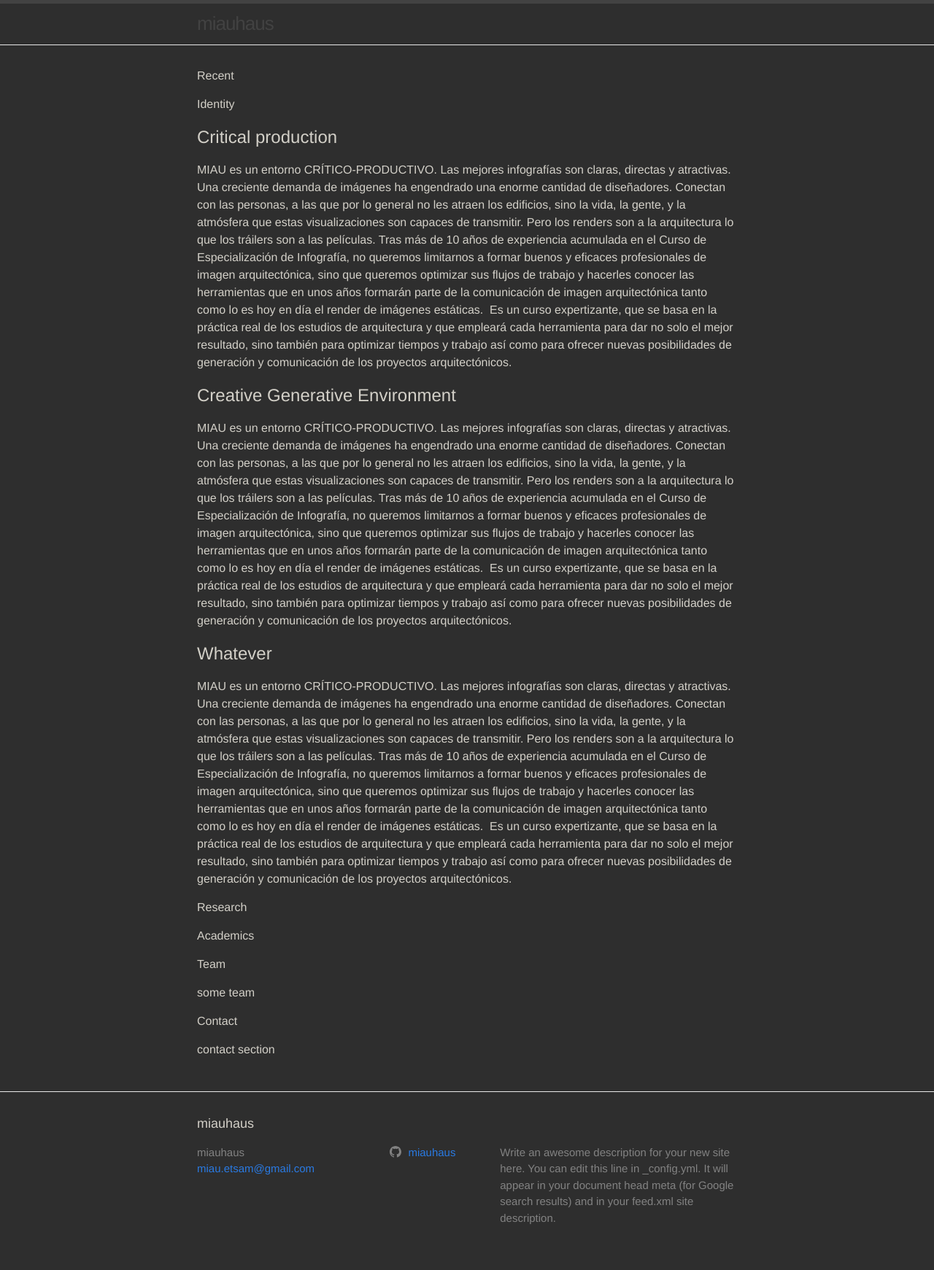
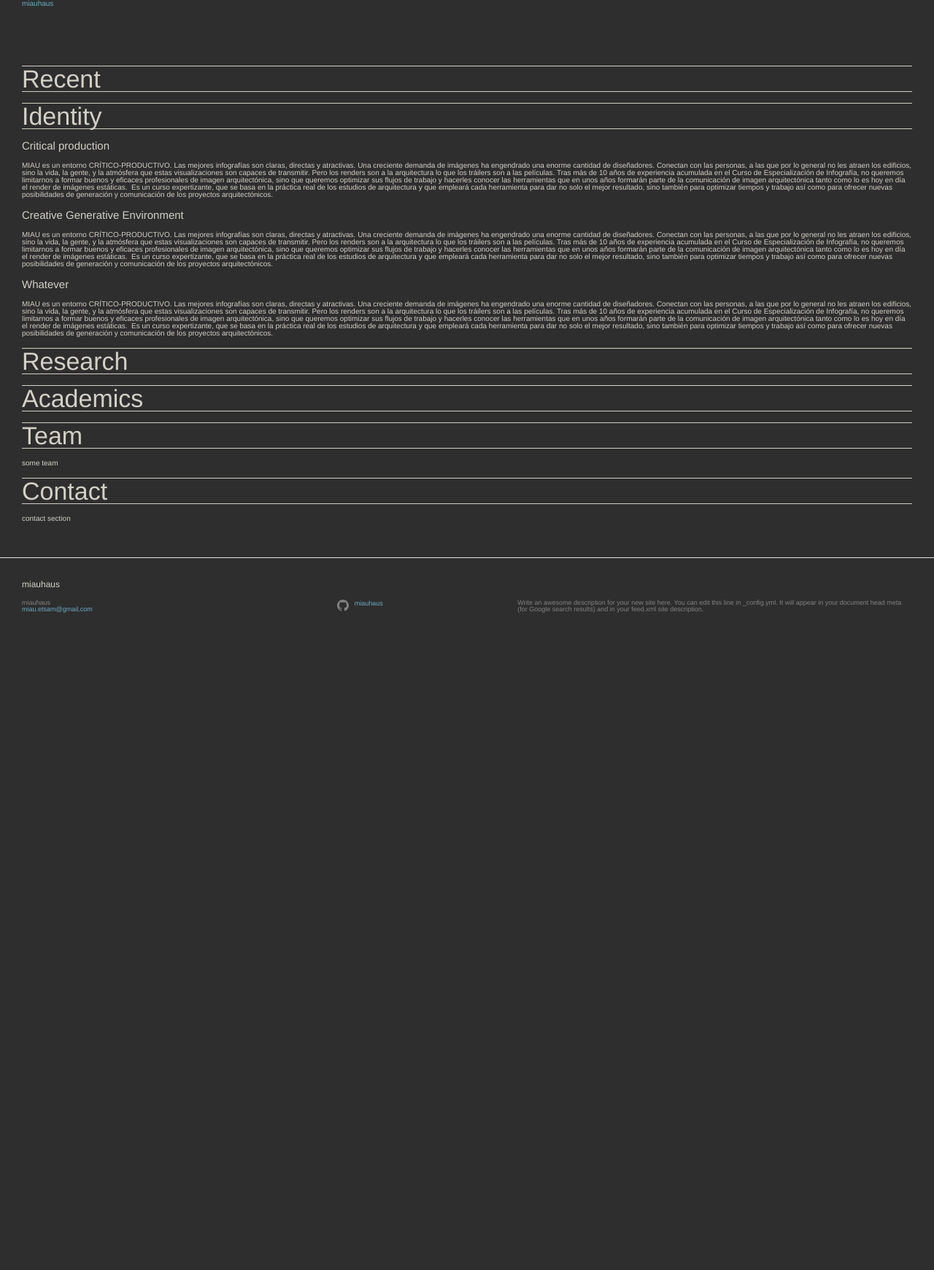
Before and after one commit to miauhaus/miauhaus.github.io, a Jekyll site: the page built from index.md, in a window 1280 px wide. Shown: the whole page at 73% size. Built offline with Jekyll 4.4.1, drawn with Linux system fonts in a browser that asks for light colours; after the commit the page ends 900 px from its top, so only the background shows below that.

Commit message:
init css

```diff
--- a/_sass/miauhaus.scss
+++ b/_sass/miauhaus.scss
@@ -3,16 +3,15 @@
 // Define defaults for each variable.
 
 $base-font-family: 'Arimo', sans-serif !default;
-$base-font-size:   16px !default;
+$base-font-size:   10px !default;
 $base-font-weight: 400 !default;
-$small-font-size:  $base-font-size * 0.875 !default;
-$base-line-height: 1.5 !default;
+$base-line-height: 1 !default;
 
 $spacing-unit:     30px !default;
 
 $text-color:       rgb(211, 208, 200) !default;
 $background-color: #2E2E2E !default;
-$brand-color:      #2a7ae2 !default;
+$brand-color:      rgb(109, 171, 199) !default;
 
 $grey-color:       #828282 !default;
 $grey-color-light: lighten($grey-color, 40%) !default;
@@ -21,7 +20,7 @@ $grey-color-dark:  darken($grey-color, 25%) !default;
 $table-text-align: left !default;
 
 // Width of the content area
-$max-content-width:    800px !default;
+$max-content-width:    1280px !default;
 
 $mobile:          600px !default;
 $desktop:        800px !default;
@@ -39,12 +38,12 @@ $desktop:        800px !default;
   }
 }
 
-@mixin relative-font-size($ratio) {
-  font-size: $base-font-size * $ratio;
-}
-
 // Import partials.
 @import
   "miauhaus/base",
+  "miauhaus/footer",
+  "miauhaus/header",
+  "miauhaus/page",
+  "miauhaus/post",
   "miauhaus/layout"
 ;
--- a/_sass/miauhaus/_base.scss
+++ b/_sass/miauhaus/_base.scss
@@ -7,28 +7,6 @@ dl, dd, ol, ul, figure {
   margin: 0;
   padding: 0;
 }
-
-
-
-/**
- * Basic styling
- */
-body {
-  font: $base-font-weight #{$base-font-size}/#{$base-line-height} $base-font-family;
-  color: $text-color;
-  background-color: $background-color;
-  -webkit-text-size-adjust: 100%;
-  -webkit-font-feature-settings: "kern" 1;
-     -moz-font-feature-settings: "kern" 1;
-       -o-font-feature-settings: "kern" 1;
-          font-feature-settings: "kern" 1;
-  font-kerning: normal;
-  display: flex;
-  min-height: 100vh;
-  flex-direction: column;
-}
-
-
 
 /**
  * Set `margin-bottom` to maintain vertical rhythm
@@ -40,16 +18,12 @@ ul, ol, dl, figure,
   margin-bottom: $spacing-unit / 2;
 }
 
-
-
 /**
  * `main` element
  */
 main {
   display: block; /* Default value of `display` of `main` element is 'inline' in IE 11. */
 }
-
-
 
 /**
  * Images
@@ -59,8 +33,6 @@ img {
   vertical-align: middle;
 }
 
-
-
 /**
  * Figures
  */
@@ -69,10 +41,8 @@ figure > img {
 }
 
 figcaption {
-  font-size: $small-font-size;
+  font-size: 0.8rem;
 }
-
-
 
 /**
  * Lists
@@ -88,16 +58,12 @@ li {
   }
 }
 
-
-
 /**
  * Headings
  */
 h1, h2, h3, h4, h5, h6 {
   font-weight: $base-font-weight;
 }
-
-
 
 /**
  * Links
@@ -114,16 +80,7 @@ a {
     color: $text-color;
     text-decoration: underline;
   }
-
-  .social-media-list &:hover {
-    text-decoration: none;
-
-    .username {
-      text-decoration: underline;
-    }
-  }
 }
-
 
 /**
  * Blockquotes
@@ -132,7 +89,7 @@ blockquote {
   color: $grey-color;
   border-left: 4px solid $grey-color-light;
   padding-left: $spacing-unit / 2;
-  @include relative-font-size(1.125);
+  font-size: 1.3rem;
   letter-spacing: -1px;
   font-style: italic;
 
@@ -141,14 +98,12 @@ blockquote {
   }
 }
 
-
-
 /**
  * Code formatting
  */
 pre,
 code {
-  @include relative-font-size(0.9375);
+  font-size: 1rem;
   border: 1px solid $grey-color-light;
   border-radius: 3px;
   background-color: #eef;
@@ -169,28 +124,6 @@ pre {
   }
 }
 
-
-
-/**
- * Wrapper
- */
-.wrapper {
-  max-width: -webkit-calc(#{$max-content-width} - (#{$spacing-unit} * 2));
-  max-width:         calc(#{$max-content-width} - (#{$spacing-unit} * 2));
-  margin-right: auto;
-  margin-left: auto;
-  padding-right: $spacing-unit;
-  padding-left: $spacing-unit;
-  @extend %clearfix;
-
-  @include media-query($desktop) {
-    max-width: -webkit-calc(#{$max-content-width} - (#{$spacing-unit}));
-    max-width:         calc(#{$max-content-width} - (#{$spacing-unit}));
-    padding-right: $spacing-unit / 2;
-    padding-left: $spacing-unit / 2;
-  }
-}
-
 /**
  * Clearfix
  */
@@ -200,12 +133,9 @@ pre {
   clear: both;
 }
 
-
-
 /**
  * Icons
  */
-
 .svg-icon {
     width: 16px;
     height: 16px;
@@ -220,8 +150,6 @@ pre {
     padding-top: 5px;
   }
 }
-
-
 
 /**
  * Tables
--- /dev/null
+++ b/_sass/miauhaus/_footer.scss
@@ -0,0 +1,67 @@
+/**
+ * Site footer
+ */
+.site-footer {
+  border-top: 1px solid $grey-color-light;
+  padding: $spacing-unit 0;
+}
+
+.footer-heading {
+  font-size: 1.2rem;
+  margin-bottom: $spacing-unit / 2;
+}
+
+.contact-list,
+.social-media-list {
+  list-style: none;
+  margin-left: 0;
+}
+
+.footer-col-wrapper {
+  font-size: 0.9rem;
+  color: $grey-color;
+  margin-left: -$spacing-unit / 2;
+  @extend %clearfix;
+}
+
+.footer-col {
+  float: left;
+  margin-bottom: $spacing-unit / 2;
+  padding-left: $spacing-unit / 2;
+}
+
+.footer-col-1 {
+  width: -webkit-calc(35% - (#{$spacing-unit} / 2));
+  width:         calc(35% - (#{$spacing-unit} / 2));
+}
+
+.footer-col-2 {
+  width: -webkit-calc(20% - (#{$spacing-unit} / 2));
+  width:         calc(20% - (#{$spacing-unit} / 2));
+}
+
+.footer-col-3 {
+  width: -webkit-calc(45% - (#{$spacing-unit} / 2));
+  width:         calc(45% - (#{$spacing-unit} / 2));
+}
+
+@include media-query($desktop) {
+  .footer-col-1,
+  .footer-col-2 {
+    width: -webkit-calc(50% - (#{$spacing-unit} / 2));
+    width:         calc(50% - (#{$spacing-unit} / 2));
+  }
+
+  .footer-col-3 {
+    width: -webkit-calc(100% - (#{$spacing-unit} / 2));
+    width:         calc(100% - (#{$spacing-unit} / 2));
+  }
+}
+
+@include media-query($mobile) {
+  .footer-col {
+    float: none;
+    width: -webkit-calc(100% - (#{$spacing-unit} / 2));
+    width:         calc(100% - (#{$spacing-unit} / 2));
+  }
+}
--- /dev/null
+++ b/_sass/miauhaus/_header.scss
@@ -0,0 +1,87 @@
+.site-header {
+  // Positioning context for the mobile navigation icon
+  position: relative;
+}
+
+.logo {
+  float: left;
+  margin: $spacing-unit 0;
+}
+
+.site-nav {
+  float: right;
+  line-height: 54px;;
+  margin: $spacing-unit 0;
+
+  .nav-trigger {
+    display: none;
+  }
+
+  .menu-icon {
+    display: none;
+  }
+
+  .page-link {
+    color: $text-color;
+    line-height: $base-line-height;
+    font-size: 1.6rem;
+    margin-top: $spacing-unit;
+    // Gaps between nav items, but not on the last one
+    &:not(:last-child) {
+      margin-right: 20px;
+    }
+  }
+
+  @include media-query($mobile) {
+    position: absolute;
+    top: 9px;
+    right: $spacing-unit / 2;
+    background-color: $background-color;
+    border: 1px solid $grey-color-light;
+    border-radius: 5px;
+    text-align: right;
+
+    .page-link {
+      display: block;
+      padding: 5px 10px;
+
+      &:not(:last-child) {
+        margin-right: 0;
+      }
+      margin-left: 20px;
+    }
+
+    label[for="nav-trigger"] {
+      display: block;
+      float: right;
+      width: 36px;
+      height: 36px;
+      z-index: 2;
+      cursor: pointer;
+    }
+
+    .menu-icon {
+      display: block;
+      float: right;
+      width: 36px;
+      height: 26px;
+      line-height: 0;
+      padding-top: 10px;
+      text-align: center;
+
+      > svg {
+        fill: $grey-color-light;
+      }
+    }
+
+    input ~ .trigger {
+      display: none;
+      clear: both;
+    }
+
+    input:checked ~ .trigger {
+      display: block;
+      padding-bottom: 5px;
+    }
+  }
+}
--- a/_sass/miauhaus/_layout.scss
+++ b/_sass/miauhaus/_layout.scss
@@ -1,255 +1,39 @@
-/**
- * Site header
- */
-.site-header {
-  border-top: 5px solid $grey-color-dark;
-  border-bottom: 1px solid $grey-color-light;
-  min-height: $spacing-unit * 1.865;
-
-  // Positioning context for the mobile navigation icon
-  position: relative;
+html {
+  font-size: $base-font-size;
+}
+body {
+  font: $base-font-weight #{$base-font-size}/#{$base-line-height} $base-font-family;
+  color: $text-color;
+  background-color: $background-color;
+  display: flex;
+  flex-direction: column;
+  min-height: 100vh;
 }
 
-.site-title {
-  @include relative-font-size(1.625);
-  font-weight: 300;
-  line-height: $base-line-height * $base-font-size * 2.25;
-  letter-spacing: -1px;
-  margin-bottom: 0;
-  float: left;
+h4 {
+  font-size: 3.4rem;
+  border-top: solid;
+  border-bottom: solid;
+  border-width: 1px;
+  border-color: $text-color;
+}
 
-  &,
-  &:visited {
-    color: $grey-color-dark;
+/**
+ * Wrapper
+ */
+.wrapper {
+  max-width: -webkit-calc(#{$max-content-width} - (#{$spacing-unit} * 2));
+  max-width:         calc(#{$max-content-width} - (#{$spacing-unit} * 2));
+  margin-right: auto;
+  margin-left: auto;
+  padding-right: $spacing-unit;
+  padding-left: $spacing-unit;
+  @extend %clearfix;
+
+  @include media-query($desktop) {
+    max-width: -webkit-calc(#{$max-content-width} - (#{$spacing-unit}));
+    max-width:         calc(#{$max-content-width} - (#{$spacing-unit}));
+    padding-right: $spacing-unit / 2;
+    padding-left: $spacing-unit / 2;
   }
 }
-
-.site-nav {
-  float: right;
-  line-height: $base-line-height * $base-font-size * 2.25;
-
-  .nav-trigger {
-      display: none;
-  }
-
-  .menu-icon {
-    display: none;
-  }
-
-  .page-link {
-    color: $text-color;
-    line-height: $base-line-height;
-
-    // Gaps between nav items, but not on the last one
-    &:not(:last-child) {
-      margin-right: 20px;
-    }
-  }
-
-  @include media-query($mobile) {
-    position: absolute;
-    top: 9px;
-    right: $spacing-unit / 2;
-    background-color: $background-color;
-    border: 1px solid $grey-color-light;
-    border-radius: 5px;
-    text-align: right;
-
-    label[for="nav-trigger"] {
-      display: block;
-      float: right;
-      width: 36px;
-      height: 36px;
-      z-index: 2;
-      cursor: pointer;
-    }
-
-    .menu-icon {
-      display: block;
-      float: right;
-      width: 36px;
-      height: 26px;
-      line-height: 0;
-      padding-top: 10px;
-      text-align: center;
-
-      > svg {
-        fill: $grey-color-dark;
-      }
-    }
-
-    input ~ .trigger {
-      clear: both;
-      display: none;
-    }
-
-    input:checked ~ .trigger {
-      display: block;
-      padding-bottom: 5px;
-    }
-
-    .page-link {
-      display: block;
-      padding: 5px 10px;
-
-      &:not(:last-child) {
-        margin-right: 0;
-      }
-      margin-left: 20px;
-    }
-  }
-}
-
-
-
-/**
- * Site footer
- */
-.site-footer {
-  border-top: 1px solid $grey-color-light;
-  padding: $spacing-unit 0;
-}
-
-.footer-heading {
-  @include relative-font-size(1.125);
-  margin-bottom: $spacing-unit / 2;
-}
-
-.contact-list,
-.social-media-list {
-  list-style: none;
-  margin-left: 0;
-}
-
-.footer-col-wrapper {
-  @include relative-font-size(0.9375);
-  color: $grey-color;
-  margin-left: -$spacing-unit / 2;
-  @extend %clearfix;
-}
-
-.footer-col {
-  float: left;
-  margin-bottom: $spacing-unit / 2;
-  padding-left: $spacing-unit / 2;
-}
-
-.footer-col-1 {
-  width: -webkit-calc(35% - (#{$spacing-unit} / 2));
-  width:         calc(35% - (#{$spacing-unit} / 2));
-}
-
-.footer-col-2 {
-  width: -webkit-calc(20% - (#{$spacing-unit} / 2));
-  width:         calc(20% - (#{$spacing-unit} / 2));
-}
-
-.footer-col-3 {
-  width: -webkit-calc(45% - (#{$spacing-unit} / 2));
-  width:         calc(45% - (#{$spacing-unit} / 2));
-}
-
-@include media-query($desktop) {
-  .footer-col-1,
-  .footer-col-2 {
-    width: -webkit-calc(50% - (#{$spacing-unit} / 2));
-    width:         calc(50% - (#{$spacing-unit} / 2));
-  }
-
-  .footer-col-3 {
-    width: -webkit-calc(100% - (#{$spacing-unit} / 2));
-    width:         calc(100% - (#{$spacing-unit} / 2));
-  }
-}
-
-@include media-query($mobile) {
-  .footer-col {
-    float: none;
-    width: -webkit-calc(100% - (#{$spacing-unit} / 2));
-    width:         calc(100% - (#{$spacing-unit} / 2));
-  }
-}
-
-
-
-/**
- * Page content
- */
-.page-content {
-  padding: $spacing-unit 0;
-  flex: 1;
-}
-
-.page-heading {
-  @include relative-font-size(2);
-}
-
-.post-list-heading {
-  @include relative-font-size(1.75);
-}
-
-.post-list {
-  margin-left: 0;
-  list-style: none;
-
-  > li {
-    margin-bottom: $spacing-unit;
-  }
-}
-
-.post-meta {
-  font-size: $small-font-size;
-  color: $grey-color;
-}
-
-.post-link {
-  display: block;
-  @include relative-font-size(1.5);
-}
-
-
-
-/**
- * Posts
- */
-.post-header {
-  margin-bottom: $spacing-unit;
-}
-
-.post-title {
-  @include relative-font-size(2.625);
-  letter-spacing: -1px;
-  line-height: 1;
-
-  @include media-query($desktop) {
-    @include relative-font-size(2.25);
-  }
-}
-
-.post-content {
-  margin-bottom: $spacing-unit;
-
-  h2 {
-    @include relative-font-size(2);
-
-    @include media-query($desktop) {
-      @include relative-font-size(1.75);
-    }
-  }
-
-  h3 {
-    @include relative-font-size(1.625);
-
-    @include media-query($desktop) {
-      @include relative-font-size(1.375);
-    }
-  }
-
-  h4 {
-    @include relative-font-size(1.25);
-
-    @include media-query($desktop) {
-      @include relative-font-size(1.125);
-    }
-  }
-}
--- /dev/null
+++ b/_sass/miauhaus/_page.scss
@@ -0,0 +1,34 @@
+/**
+ * Page content
+ */
+.page-content {
+  padding: $spacing-unit 0;
+  flex: 1;
+}
+
+.page-heading {
+  font-size: 2rem;
+}
+
+.post-list-heading {
+  font-size: 1.75srem;
+}
+
+.post-list {
+  margin-left: 0;
+  list-style: none;
+
+  > li {
+    margin-bottom: $spacing-unit;
+  }
+}
+
+.post-meta {
+  font-size: 0.8rem;
+  color: $grey-color;
+}
+
+.post-link {
+  display: block;
+  font-size: 1.5rem;
+}
--- /dev/null
+++ b/_sass/miauhaus/_post.scss
@@ -0,0 +1,44 @@
+/**
+ * Posts
+ */
+.post-header {
+  margin-bottom: $spacing-unit;
+}
+
+.post-title {
+  font-size: 2.6rem;
+  letter-spacing: -1px;
+  line-height: 1;
+
+  @include media-query($desktop) {
+    font-size: 2.25rem;
+  }
+}
+
+.post-content {
+  margin-bottom: $spacing-unit;
+
+  h2 {
+    font-size: 2rem;
+
+    @include media-query($desktop) {
+      font-size: 1.75rem;
+    }
+  }
+
+  h3 {
+    font-size: 1.625rem;
+
+    @include media-query($desktop) {
+      font-size: 1.375rem;
+    }
+  }
+
+  h4 {
+    font-size: 1.25rem;
+
+    @include media-query($desktop) {
+      font-size: 1.125rem;
+    }
+  }
+}
```
